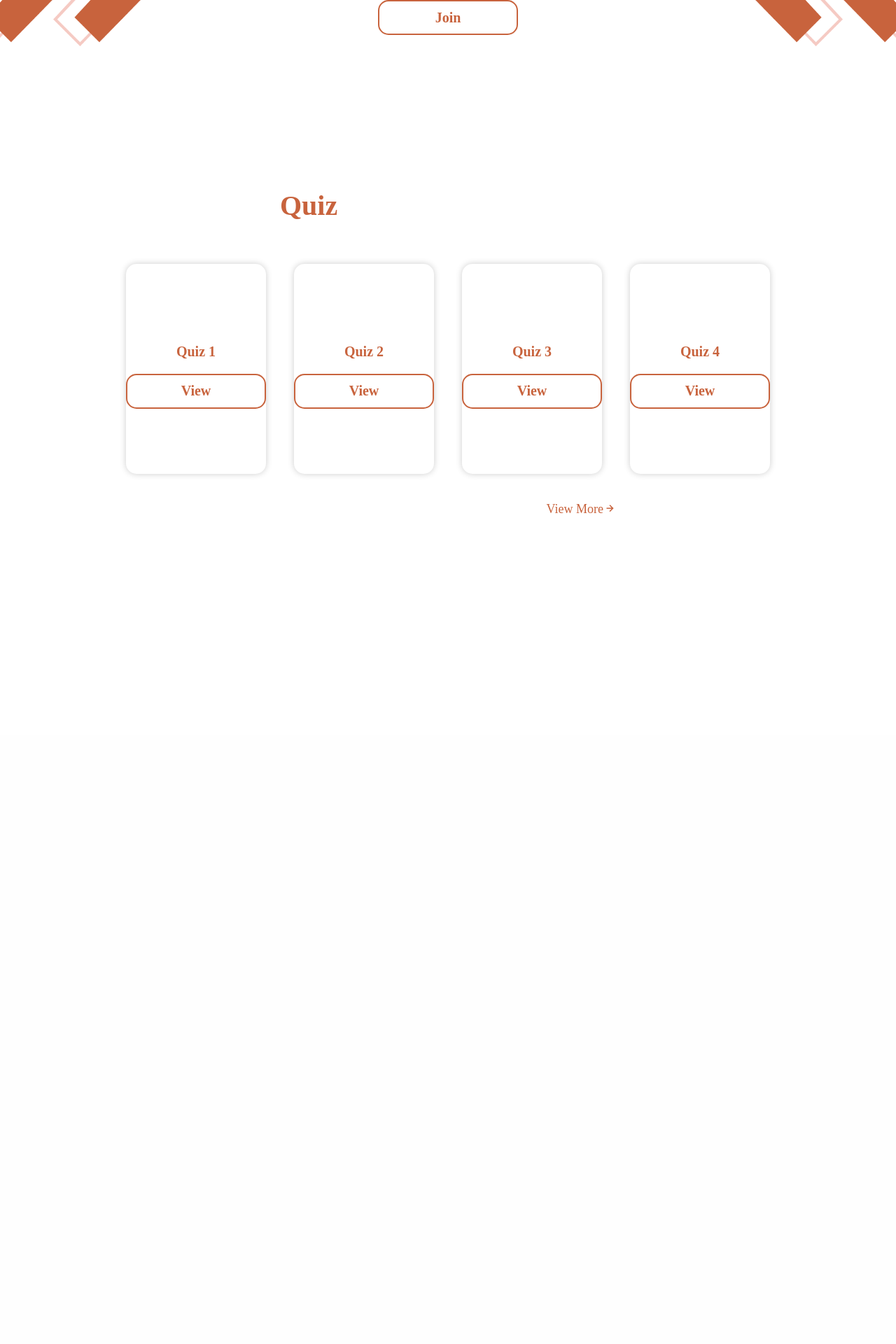
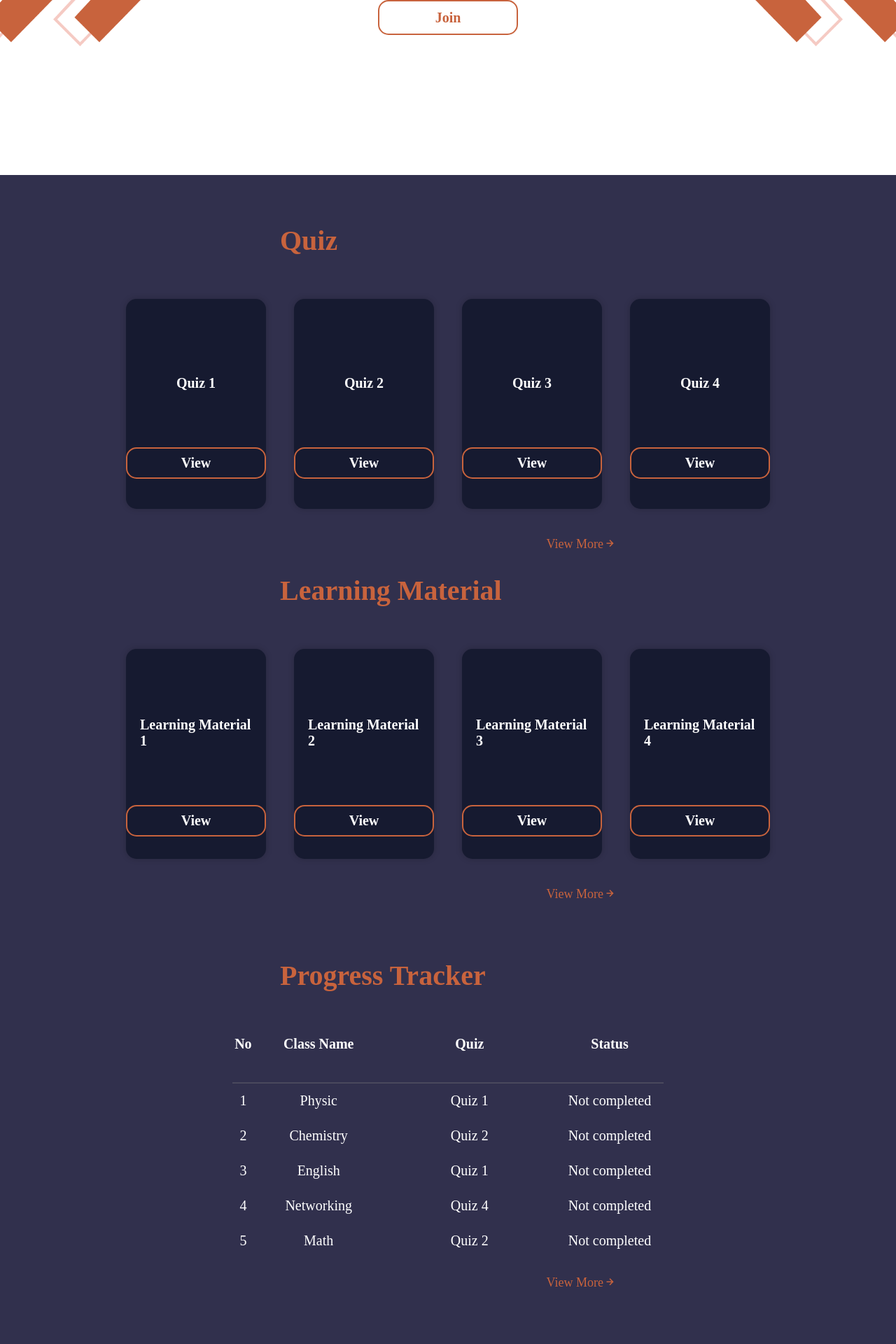
Before and after one commit to JackyKhoo0616/WEB_Assignment, a PHP site: page /html/studentDashboard.html in a window 1280 px wide; the page is wider, and only the part inside the window is pictured. Shown: the part 619-2539 px from the top of that part at 70% size. Before the commit the page ends 1352 px from the top of that part, so only its background shows below. Run offline with PHP 8.4, Linux system fonts and the light colour scheme.

Commit message:
student dashboard completed

```diff
--- a/css/footer.css
+++ b/css/footer.css
@@ -114,4 +114,5 @@
 	color: #fff;
 	font-size: 15px;
 	background-color: #c8633d;
+	position: static;
 }
--- a/css/studentDashboard.css
+++ b/css/studentDashboard.css
@@ -85,22 +85,39 @@
 	color: #fff;
 }
 
+.content {
+	background-color: #31304d;
+	margin-bottom: 150px;
+}
+
 .quiz-wrapper {
+	padding-top: 50px;
+}
+
+.quiz-wrapper,
+.material-wrapper,
+.tracker-wrapper,
+.gamification-wrapper {
 	display: flex;
 	flex-direction: column;
-	margin: 100px 200px 200px 200px;
+	margin: 100px 200px -150px 200px;
 	background-color: transparent;
 	height: 600px;
 }
 
-.quiz-wrapper h2 {
+.quiz-wrapper h2,
+.material-wrapper h2,
+.tracker-wrapper h2,
+.gamification-wrapper h2 {
 	font-size: 40px;
 	color: #c8633d;
 	padding: 20px;
 	padding-left: 200px;
 }
 
-.quizzes {
+.quizzes,
+.materials,
+.all-gamification {
 	margin-left: 50px;
 	margin-right: 50px;
 	display: flex;
@@ -111,24 +128,27 @@
 	height: fit-content;
 }
 
-.quiz {
+.quiz,
+.learning-material {
 	display: flex;
 	flex-direction: column;
 	justify-content: center;
 	align-items: center;
 	width: 300px;
 	height: 300px;
-	background-color: #fff;
+	background-color: #161a30;
 	border-radius: 15px;
 	margin: 20px;
 	box-shadow: 0 0 10px rgba(0, 0, 0, 0.2);
 }
 
-.quiz:hover {
+.quiz:hover,
+.learning-material:hover {
 	box-shadow: 0 0 20px rgba(0, 0, 0, 0.2);
 }
 
-.quiz-info {
+.quiz-info,
+.learning-info {
 	display: flex;
 	flex-direction: column;
 	justify-content: center;
@@ -136,31 +156,36 @@
 	padding: 20px;
 }
 
-.quiz-info h3 {
+.quiz-info h3,
+.learning-info h3 {
 	font-size: 20px;
-	color: #c8633d;
+	color: #fff;
 }
 
 .view-button {
+	padding-top: 60px;
 	width: 200px;
 	height: 50px;
 	border-radius: 15px;
-	background-color: #fff;
 	font-size: 20px;
 	cursor: pointer;
 	font-weight: bold;
 }
 
+.view-button {
+	background-color: transparent;
+}
+
 .view-button button {
 	width: 200px;
-	height: 50px;
+	height: 45px;
 	border-radius: 15px;
-	background-color: #fff;
-	color: #c8633d;
+	color: #fff;
 	font-size: 20px;
 	cursor: pointer;
 	font-weight: bold;
 	border: 2px solid #c8633d;
+	background-color: transparent;
 }
 
 .view-button button:hover {
@@ -181,3 +206,94 @@
 	font-size: 18px;
 	color: #c8633d;
 }
+
+.tracker-wrapper {
+	margin-top: 100px;
+	display: flex;
+	flex-direction: column;
+}
+
+.progress {
+	display: flex;
+	justify-content: center;
+	background-color: none;
+}
+
+.progress table {
+	background-color: transparent;
+	width: 70%;
+	border-collapse: collapse;
+	margin-bottom: 25px;
+}
+
+.progress table tr th {
+	font-size: 20px;
+	color: #000;
+	border: 2px solid #80808050;
+	border-collapse: collapse;
+	height: 110px;
+	border-top: none;
+	border-left: none;
+	border-right: none;
+	color: #fff;
+}
+
+.progress table tr td {
+	font-size: 20px;
+	color: #000;
+	border: 1px solid #80808050;
+	border-collapse: collapse;
+	text-align: center;
+	height: 50px;
+	border: none;
+	color: #fff;
+}
+
+.no-title {
+	width: 5%;
+}
+
+.name-title {
+	width: 30%;
+}
+
+.quiz-title {
+	width: 40%;
+}
+
+.status-title {
+	width: 25%;
+}
+
+.gamification {
+	display: flex;
+	flex-direction: column;
+	justify-content: center;
+	align-items: center;
+	width: 230px;
+	height: 300px;
+	background-color: #161a30;
+	border-radius: 50px;
+	margin: 20px;
+	box-shadow: 0 0 5px rgba(0, 0, 0, 0.1);
+}
+
+.gamification-info {
+	display: flex;
+	flex-direction: column;
+	justify-content: center;
+	align-items: center;
+	padding: 20px;
+	background-color: transparent;
+}
+
+.gamification-info h3 {
+	padding-top: 25px;
+	font-size: 25px;
+	color: #fff;
+}
+
+.gamification-info img {
+	width: 170px;
+	height: auto;
+}
--- a/html/studentDashboard.html
+++ b/html/studentDashboard.html
@@ -77,6 +77,7 @@
 			</div>
 		</div>
 
+		<div class="content">
 			<!-- quiz -->
 			<div class="quiz-wrapper">
 				<h2>Quiz</h2>
@@ -131,5 +132,206 @@
 			</div>
 
 			<!-- learning material -->
+			<div class="material-wrapper">
+				<h2>Learning Material</h2>
+				<div class="materials">
+					<div class="learning-material">
+						<div class="learning-info">
+							<h3>Learning Material 1</h3>
+						</div>
+						<div class="view-button">
+							<a href="#">
+								<button type="submit">View</button>
+							</a>
+						</div>
+					</div>
+					<div class="learning-material">
+						<div class="learning-info">
+							<h3>Learning Material 2</h3>
+						</div>
+						<div class="view-button">
+							<a href="#">
+								<button type="submit">View</button>
+							</a>
+						</div>
+					</div>
+					<div class="learning-material">
+						<div class="learning-info">
+							<h3>Learning Material 3</h3>
+						</div>
+						<div class="view-button">
+							<a href="#">
+								<button type="submit">View</button>
+							</a>
+						</div>
+					</div>
+					<div class="learning-material">
+						<div class="learning-info">
+							<h3>Learning Material 4</h3>
+						</div>
+						<div class="view-button">
+							<a href="#">
+								<button type="submit">View</button>
+							</a>
+						</div>
+					</div>
+				</div>
+				<div class="view-more">
+					<a href="#">
+						<p>View More</p>
+						<i class="bx bx-right-arrow-alt"></i>
+					</a>
+				</div>
+			</div>
+
+			<!-- Progress Tracker -->
+			<div class="tracker-wrapper">
+				<h2>Progress Tracker</h2>
+				<div class="progress">
+					<table>
+						<tr>
+							<th class="no-title">No</th>
+							<th class="name-title">Class Name</th>
+							<th class="quiz-title">Quiz</th>
+							<th class="status-title">Status</th>
+						</tr>
+						<tr>
+							<td>1</td>
+							<td>Physic</td>
+							<td>Quiz 1</td>
+							<td>Not completed</td>
+						</tr>
+						<tr>
+							<td>2</td>
+							<td>Chemistry</td>
+							<td>Quiz 2</td>
+							<td>Not completed</td>
+						</tr>
+						<tr>
+							<td>3</td>
+							<td>English</td>
+							<td>Quiz 1</td>
+							<td>Not completed</td>
+						</tr>
+						<tr>
+							<td>4</td>
+							<td>Networking</td>
+							<td>Quiz 4</td>
+							<td>Not completed</td>
+						</tr>
+						<tr>
+							<td>5</td>
+							<td>Math</td>
+							<td>Quiz 2</td>
+							<td>Not completed</td>
+						</tr>
+					</table>
+				</div>
+				<div class="view-more">
+					<a href="#">
+						<p>View More</p>
+						<i class="bx bx-right-arrow-alt"></i>
+					</a>
+				</div>
+			</div>
+
+			<!-- Gamification -->
+			<div class="gamification-wrapper">
+				<h2>Gamification</h2>
+				<div class="all-gamification">
+					<div class="gamification">
+						<div class="gamification-info">
+							<img src="../picture/pen4.png" />
+							<h3>Quiz Master</h3>
+						</div>
+					</div>
+					<div class="gamification">
+						<div class="gamification-info">
+							<img src="../picture/pen4.png" />
+							<h3>Quiz Master</h3>
+						</div>
+					</div>
+					<div class="gamification">
+						<div class="gamification-info">
+							<img src="../picture/pen4.png" />
+							<h3>Quiz Master</h3>
+						</div>
+					</div>
+					<div class="gamification">
+						<div class="gamification-info">
+							<img src="../picture/pen4.png" />
+							<h3>Quiz Master</h3>
+						</div>
+					</div>
+					<div class="gamification">
+						<div class="gamification-info">
+							<img src="../picture/pen4.png" />
+							<h3>Quiz Master</h3>
+						</div>
+					</div>
+				</div>
+			</div>
+		</div>
+
+		<!-- footer -->
+		<div class="footer">
+			<div class="left">
+				<div class="desc">
+					<h2>BreezeQuiz</h2>
+					<p>
+						BreezeQuiz is an interactive quiz platform enhancing
+						learning with gamification, real-time analytics, and a
+						resource library for students and educators to improve
+						engagement and performance.
+					</p>
+				</div>
+			</div>
+			<div class="right">
+				<div class="footer-logo">
+					<a href="#">
+						<img src="../picture/logo.png" />
+					</a>
+				</div>
+				<div class="contact">
+					<p>
+						<span class="contact-span1">Email:</span>
+						breezequiz@gmail.com
+					</p>
+					<p>
+						<span class="contact-span2">Phone:</span> 09 - 523 -
+						2288
+					</p>
+				</div>
+				<div class="social_media">
+					<div class="social_media_icons">
+						<div class="facebook">
+							<a href="https://www.facebook.com/">
+								<img src="../picture/facebook.svg" />
+							</a>
+						</div>
+						<div class="instagram">
+							<a href="https://www.instagram.com/">
+								<img src="../picture/instagram.svg" />
+							</a>
+						</div>
+						<div class="twitter">
+							<a href="https://twitter.com/home">
+								<img src="../picture/twitter.svg" />
+							</a>
+						</div>
+						<div class="github">
+							<a href="https://github.com/">
+								<img src="../picture/github.svg" />
+							</a>
+						</div>
+					</div>
+				</div>
+			</div>
+		</div>
+
+		<!-- copyright part -->
+		<div class="copyright">
+			<p>© 2024 BreezeQuiz. All rights reserved.</p>
+		</div>
 	</body>
 </html>
```
Also changed, not shown: css/register.css (+17 -0 lines), html/register.html (+8 -2 lines), picture/content.png, picture/student.png (added), picture/teacher.png (added). Lines whose indentation alone changed are shown as unchanged.
